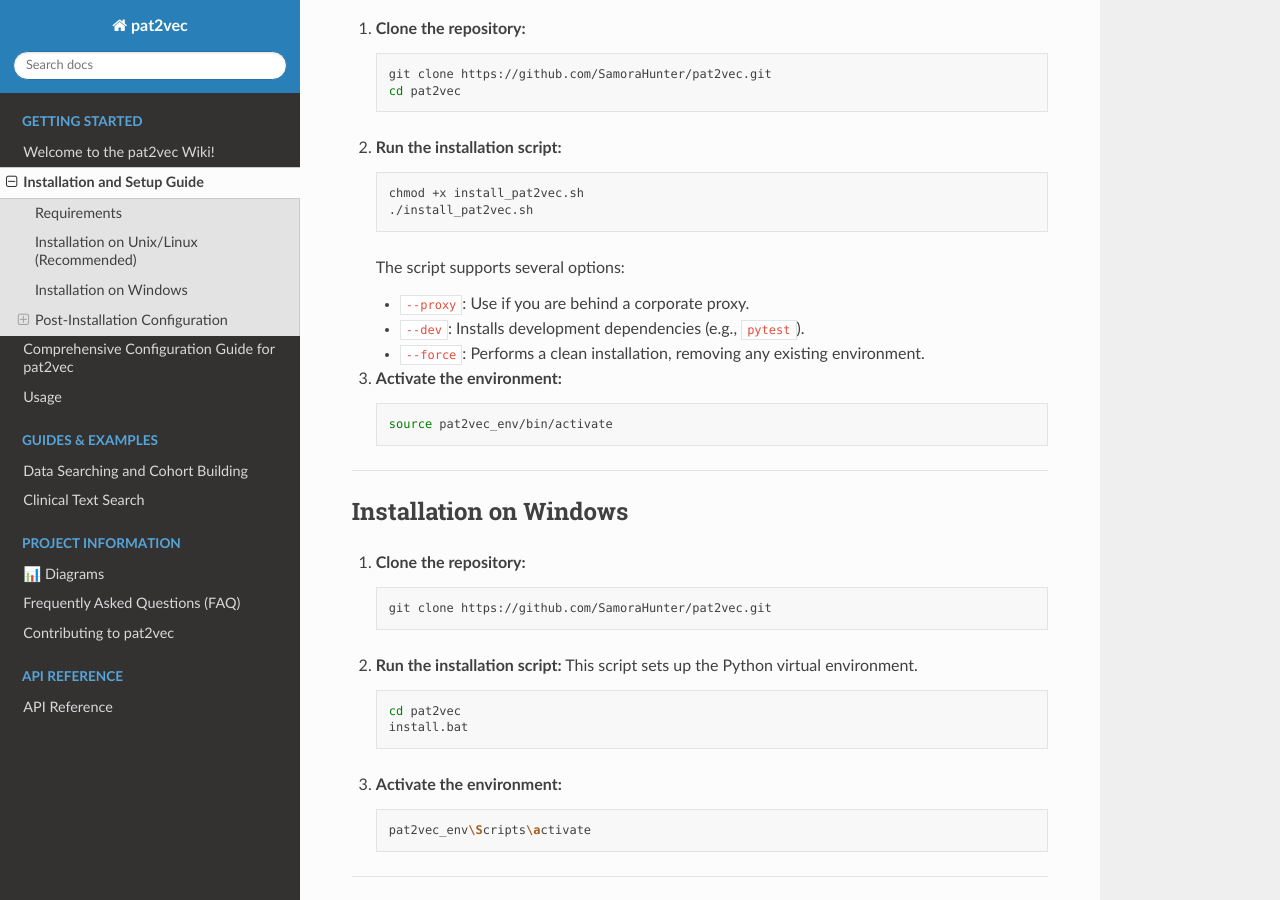
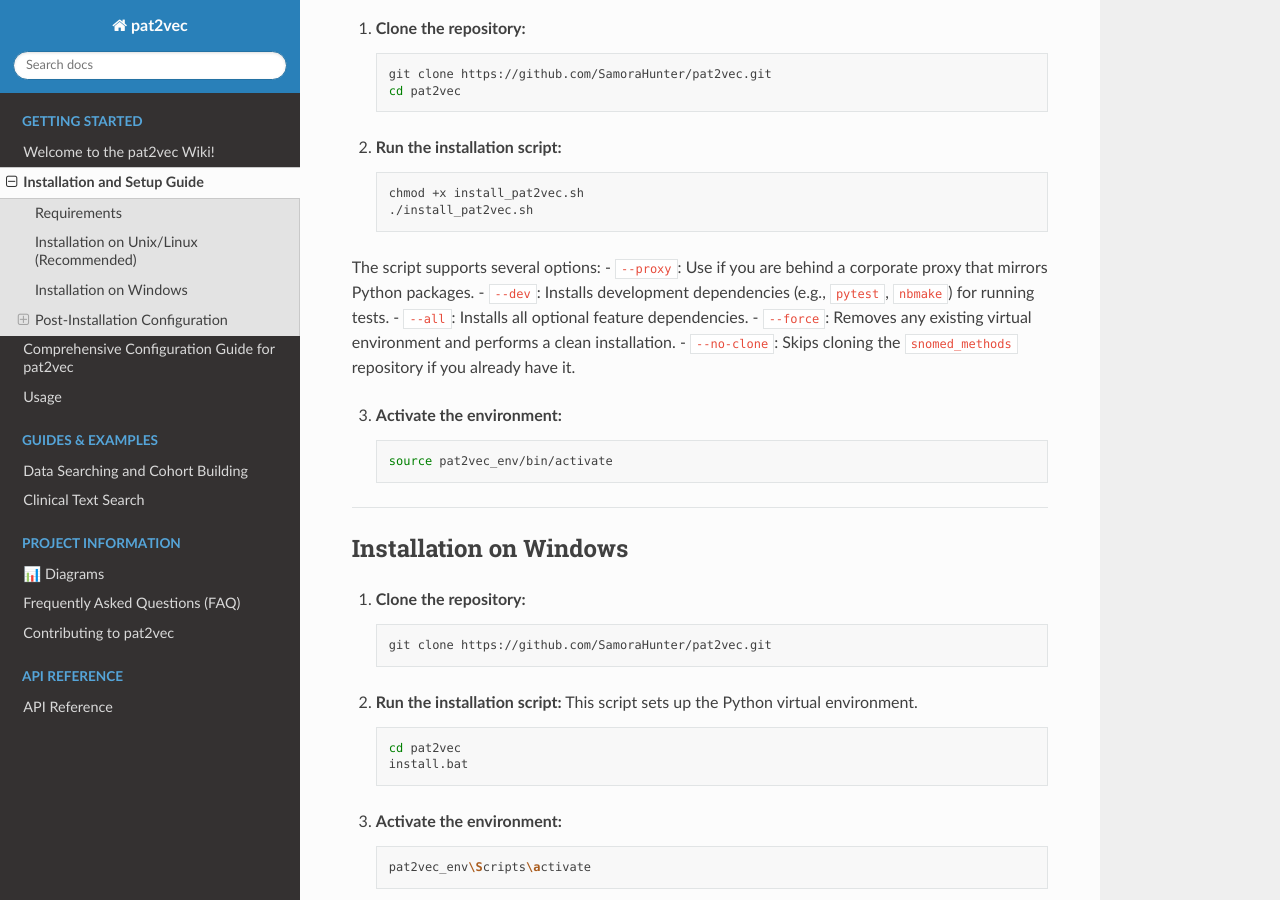
Before and after one commit to SamoraHunter/pat2vec, a Sphinx documentation site: the page built from docs/source/Installation.md, in a window 1280 px wide and 900 px high, scrolled down 812 px. Built offline with Sphinx 7.4.7 and the Read the Docs theme 3.1.0, drawn with Linux system fonts in a browser that asks for light colours.

Commit message:
docs(docs/source/Installation.md): update supported install options
- Add --all and --no-clone flags to documentation
- Clarify --proxy behavior (mirrors Python packages)
- Update --dev and --force descriptions for completeness

````diff
--- a/docs/source/Installation.md
+++ b/docs/source/Installation.md
@@ -35,10 +35,12 @@
     chmod +x install_pat2vec.sh
     ./install_pat2vec.sh
     ```
-    The script supports several options:
-    -   `--proxy`: Use if you are behind a corporate proxy.
-    -   `--dev`: Installs development dependencies (e.g., `pytest`).
-    -   `--force`: Performs a clean installation, removing any existing environment.
+  The script supports several options:
+    -   `--proxy`: Use if you are behind a corporate proxy that mirrors Python packages.
+    -   `--dev`: Installs development dependencies (e.g., `pytest`, `nbmake`) for running tests.
+    -   `--all`: Installs all optional feature dependencies.
+    -   `--force`: Removes any existing virtual environment and performs a clean installation.
+    -   `--no-clone`: Skips cloning the `snomed_methods` repository if you already have it.
 
 3.  **Activate the environment:**
     ```shell
````
